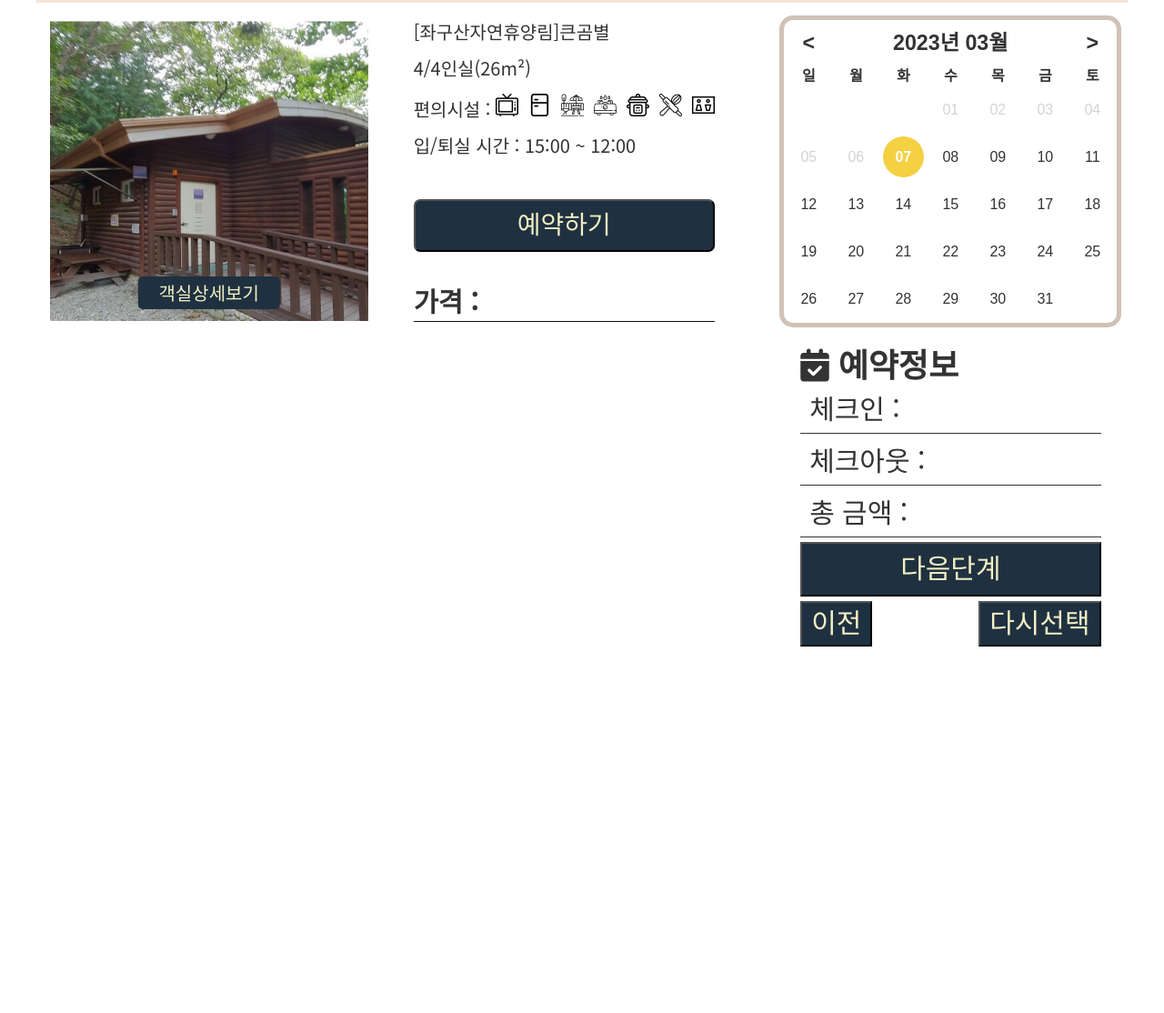
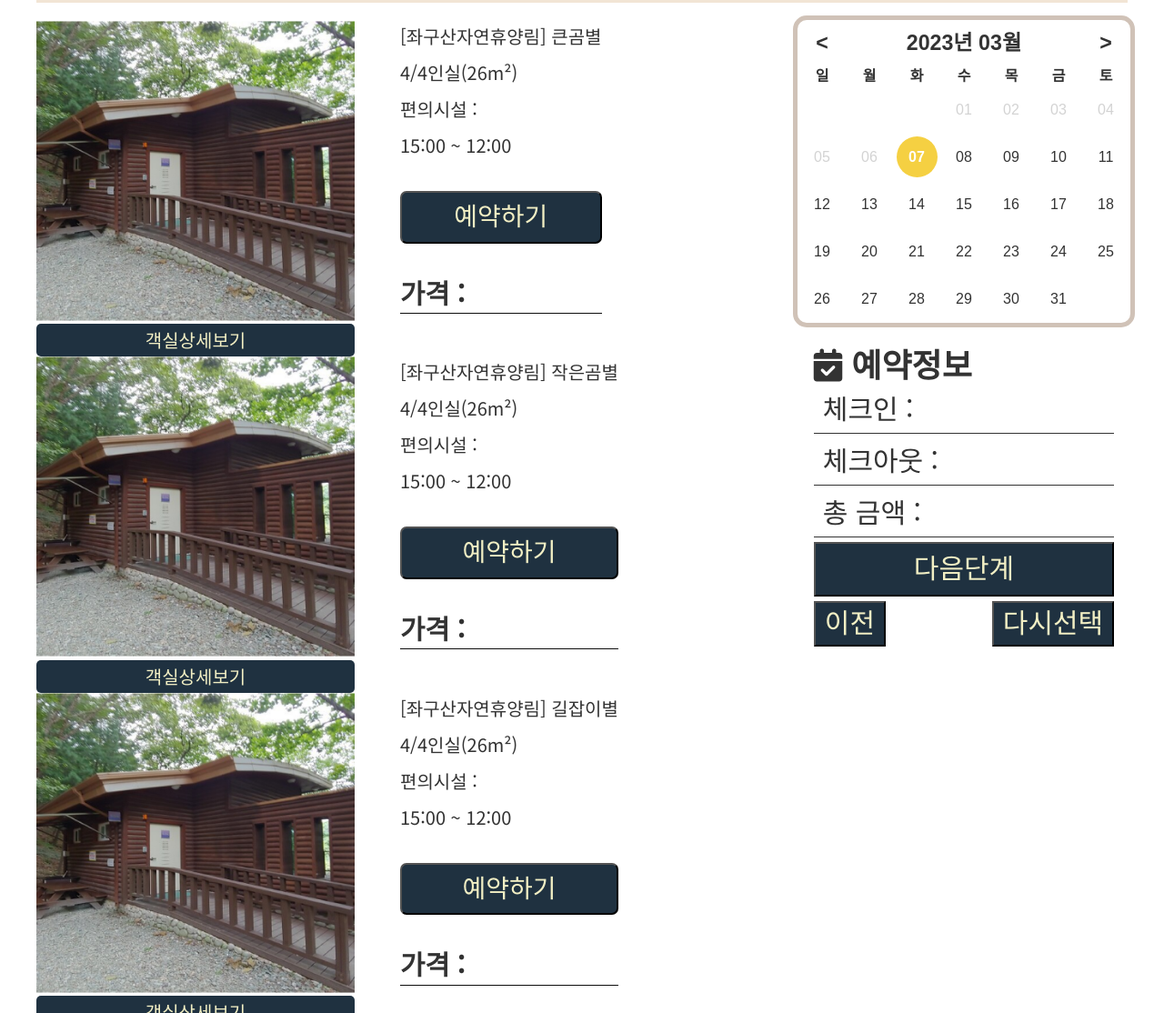
Before and after one commit to linaria03/jwagusan, a plain HTML site: page sub_booking.html in a window 1280 px wide. Shown: the part 361-1475 px from the top of the page at 91% size. Before the commit the page ends 1082 px from the top, so only its background shows below. Drawn offline with nearby package versions, Linux system fonts and the light colour scheme.

Commit message:
예약페이지 수정

```diff
--- a/css/sub_booking.css
+++ b/css/sub_booking.css
@@ -251,34 +251,40 @@ nav div:last-child {
     display: flex;
     flex-flow: row wrap;
     /* flex-direction: column; */
+    align-items: flex-start;
     padding-top: 20px;
+    /* margin-top: 20px; */
 }
-.roomImg {
+.roomImg  img{
     width: 350px;
     height: 330px;
-    background: url(/images/sub_booking/좌구산-4인실.png) no-repeat 0 0;
-    position: relative;
+    /* height: 100%; */
+    /* position: relative; */
+    /* object-fit: cover;
+    vertical-align: bottom; */
 }
-.roomImg > a {
+.roomImg  a {
     display: flex;
     justify-content: center;
     padding: 6px 23px;
     background: #1F3140;
     color: #F2EFC4;
-    position: absolute;
-    bottom: 4%;
-    left: 50%;
-    transform: translate(-50%, 0);
+    position: relative;
+    /* top: 63%;
+    left: 23%; */
+    /* transform: translate(-50%, 0); */
     border-radius: 5px;
     font-size: 1.25rem;
 
 }
-.detail {
+
+.detail{
     display: flex;
     flex-direction: column;
-    padding: 0 50px 0 50px;
+    padding: 5px 50px 0 50px;
     gap: 16px;
     font-size: 1.25rem;
+    justify-content: center;
 }
 .detail button {
     background: #1F3140;
@@ -288,21 +294,25 @@ nav div:last-child {
     font-size: 1.75rem;
     border-radius: 7px;
     cursor: pointer;
-    margin-top: 31px;
+    margin-top: 22px;
 }
 .detail h3 {
     border-bottom: 1px solid #0D0D0D;
     padding: 20px 0 5px 0;
     font-size: 1.85rem;
+    margin-bottom: 27px;
 }
 
 /* 예약정보 */
-.sec2 .reservation{
+.reservation{
     width: 30%;
     display: flex;
     flex-direction: column;
     align-items: center;
     position: sticky;
+    top: 0;
+    left: 0;
+    z-index: 10;
 
 }
 
@@ -357,18 +367,22 @@ nav div:last-child {
 .futureDay:hover {
     background: #eee;
 }
-
-.futureDay.choiceDay,
-.today.choiceDay {
+.choiceDay .futureDay{
     background: #0A174E;
     color: #fff;
     font-weight: 600;
     cursor: pointer;
     position: relative;
+    height: 45px;
+    width: 45px;
+    border-radius: 45px;
+    transition-duration: .2s;
+    margin: 2.5px;
+    text-align: center;
 }
 
 /* 달력 버튼 */
-.choiceDay:nth-of-type(1)::before{
+.choiceDay .futureDay:nth-of-type(0)::before{
     content: "체크인";
     position: absolute;
     /* display: flex; */
@@ -380,7 +394,7 @@ nav div:last-child {
     left: 17%;
     border-radius: 50%;
 }
-.choiceDay:nth-of-type(2)::before{
+.choiceDay:nth-of-type(1)::before{
     content: "체크아웃";
     position: absolute;
     /* display: flex; */
--- a/ex/js/sub_booking.js
+++ b/js/sub_booking.js
@@ -24,24 +24,11 @@ $(".menu").click(function () {
 // 💛공지사항버튼
 $(".chk button").click(function () {
   var tabindex = $(this).index();
-  console.log(tabindex);
+  // console.log(tabindex);
   $(this).addClass('on').siblings().removeClass('on');
   // $(".eventDate").eq(tabindex).addClass('on').siblings().removeClass('on');
 });
 $(".chk button").eq(0).trigger('click');
-
-//💛객실 데이터
-// $(".room").append("<img>");
-// let room = {
-//   single4 : {
-//     src : "/images/sub_booking/시설예약-객실사진.png",
-//     alt : "좌구산 휴양림 4인실",
-//   }
-// };
-
-// $(".room >img").attr({
-//   src: Object.values(single4)[0]
-// });
 
 
 //💛달력
@@ -99,21 +86,20 @@ function buildCalendar() {
 }
 
 // 날짜 선택
+
 function choiceDate(newDIV) {
-  var choiceDay=document.querySelectorAll(".choiceDay")
-
-  // if (document.getElementsByClassName("choiceDay")[0]) {                              // 기존에 선택한 날짜가 있으면
-  //   // document.getElementsByClassName("choiceDay")[0].classList.remove("choiceDay");  // 해당 날짜의 "choiceDay" class 제거
-
-  // }
-  if(document.getElementsByClassName("choiceDay")[1]){
+  var choiceDay = document.querySelectorAll(".choiceDay");
+  if (document.getElementsByClassName("choiceDay")[1]) {
 
     choiceDay.forEach((element) => {
       element.classList.remove('choiceDay');
     });
-  }
-  newDIV.classList.add("choiceDay");           // 선택된 날짜에 "choiceDay" class 추가
+  } //선택된 날짜 일괄 삭제
+  // newDIV.classList.add("choiceDay");           // 선택된 날짜에 "choiceDay" class 추가
+  newDIV.parentNode.classList.add("choiceDay");
+  console.log(choiceDay)
 }
+
 
 // 이전달 버튼 클릭
 function prevCalendar() {
@@ -134,3 +120,53 @@ function leftPad(value) {
   }
   return value;
 }
+
+
+//💛객실 json
+$.ajax({
+  type: "GET",
+  url: "js/sub_booking.json",
+  dataType: "json",
+  success: function (data) {
+    var elem = "";
+    $.each(data, function (index, obj) {
+      // this는 각 obj를 의미한다.
+      elem += `<div class="roomImg">`;
+      elem += `<img src='${this.img}' alt='${this.name}'>`;
+      elem += `<a>${this.link}</a>`;
+      elem += `</div>`;
+      elem += `<div class="detail">`;
+      elem += `<p>${this.name}</p>`;
+      elem += `<p>${this.people}</p>`;
+      elem += `<p>${this.option}</p>`;
+      elem += `<p>${this.time}</p>`;
+      elem += `<button>${this.button}</button>`;
+      elem += `<h3>${this.price}</h3>`;
+      elem += `</div>`;
+    });
+    $(".room").append(elem);
+  },
+  error: function (xhr) {
+    console.log(xhr.status + "/" + xhr.errorText);
+  }
+});
+
+
+    // function choiceDate(newDIV) {
+    //   var choiceDay = document.querySelectorAll(".choiceDay");
+    //   console.log(choiceDay)
+
+    //   // if (document.getElementsByClassName("choiceDay")[0]) {                              // 기존에 선택한 날짜가 있으면
+    //   //   // document.getElementsByClassName("choiceDay")[0].classList.remove("choiceDay");  // 해당 날짜의 "choiceDay" class 제거
+
+    //   // }
+    //   if (document.getElementsByClassName("choiceDay")[1]) {
+
+    //     choiceDay.forEach((element) => {
+    //       element.classList.remove('choiceDay');
+    //     });
+    //   } //선택된 날짜 일괄 삭제
+    //   newDIV.classList.add("choiceDay");           // 선택된 날짜에 "choiceDay" class 추가
+    // }
+
+// };
--- /dev/null
+++ b/js/sub_booking.json
@@ -0,0 +1,372 @@
+[
+  {
+    "img": "images/sub_booking/좌구산-4인실.png",
+    "link": "객실상세보기",
+    "name": "[좌구산자연휴양림] 큰곰별",
+    "people": "4/4인실(26m²)",
+    "option": "편의시설 :",
+    "time": "15:00 ~ 12:00",
+    "button": "예약하기",
+    "price": "가격 : "
+  },
+  {
+    "img": "images/sub_booking/좌구산-4인실.png",
+    "link": "객실상세보기",
+    "name": "[좌구산자연휴양림] 작은곰별",
+    "people": "4/4인실(26m²)",
+    "option": "편의시설 :",
+    "time": "15:00 ~ 12:00",
+    "button": "예약하기",
+    "price": "가격 : "
+  },
+  {
+    "img": "images/sub_booking/좌구산-4인실.png",
+    "link": "객실상세보기",
+    "name": "[좌구산자연휴양림] 길잡이별",
+    "people": "4/4인실(26m²)",
+    "option": "편의시설 :",
+    "time": "15:00 ~ 12:00",
+    "button": "예약하기",
+    "price": "가격 : "
+  },
+  {
+    "img": "images/sub_booking/좌구산-4인실.png",
+    "link": "객실상세보기",
+    "name": "[좌구산자연휴양림] 여우별",
+    "people": "4/4인실(26m²)",
+    "option": "편의시설 :",
+    "time": "15:00 ~ 12:00",
+    "button": "예약하기",
+    "price": "가격 : "
+  },
+  {
+    "img": "images/sub_booking/좌구산-8인실.png",
+    "link": "객실상세보기",
+    "name": "[좌구산자연휴양림] 붉은별",
+    "people": "8/8인실(46m²)",
+    "option": "편의시설 :",
+    "time": "15:00 ~ 12:00",
+    "button": "예약하기",
+    "price": "가격 : "
+  },
+  {
+    "img": "images/sub_booking/좌구산-8인실.png",
+    "link": "객실상세보기",
+    "name": "[좌구산자연휴양림] 새벽별",
+    "people": "8/8인실(46m²)",
+    "option": "편의시설 :",
+    "time": "15:00 ~ 12:00",
+    "button": "예약하기",
+    "price": "가격 : "
+  },
+  {
+    "img": "images/sub_booking/좌구산-12인실.png",
+    "link": "객실상세보기",
+    "name": "[좌구산자연휴양림] 별비별",
+    "people": "12/12인실(56m²)",
+    "option": "편의시설 :",
+    "time": "15:00 ~ 12:00",
+    "button": "예약하기",
+    "price": "가격 : "
+  },
+  {
+    "img": "images/sub_booking/좌구산-12인실.png",
+    "link": "객실상세보기",
+    "name": "[좌구산자연휴양림] 국자별",
+    "people": "12/12인실(56m²)",
+    "option": "편의시설 :",
+    "time": "15:00 ~ 12:00",
+    "button": "예약하기",
+    "price": "가격 : "
+  },
+  {
+    "img": "images/sub_booking/좌구산-12인실.png",
+    "link": "객실상세보기",
+    "name": "[좌구산자연휴양림] 미리내",
+    "people": "12/12인실(56m²)",
+    "option": "편의시설 :",
+    "time": "15:00 ~ 12:00",
+    "button": "예약하기",
+    "price": "가격 : "
+  },
+  {
+    "img": "images/sub_booking/좌구산-12인실.png",
+    "link": "객실상세보기",
+    "name": "[좌구산자연휴양림] 견우별",
+    "people": "12/12인실(56m²)",
+    "option": "편의시설 :",
+    "time": "15:00 ~ 12:00",
+    "button": "예약하기",
+    "price": "가격 : "
+  },
+  {
+    "img": "images/sub_booking/좌구산-15인실.png",
+    "link": "객실상세보기",
+    "name": "[좌구산자연휴양림] 들국화",
+    "people": "15/15인실(72m²)",
+    "option": "편의시설 :",
+    "time": "15:00 ~ 12:00",
+    "button": "예약하기",
+    "price": "가격 : "
+  },
+  {
+    "img": "images/sub_booking/좌구산-15인실.png",
+    "link": "객실상세보기",
+    "name": "[좌구산자연휴양림] 금계국",
+    "people": "15/15인실(72m²)",
+    "option": "편의시설 :",
+    "time": "15:00 ~ 12:00",
+    "button": "예약하기",
+    "price": "가격 : "
+  },
+  {
+    "img": "images/sub_booking/좌구산-15인실.png",
+    "link": "객실상세보기",
+    "name": "[좌구산자연휴양림] 인동초",
+    "people": "15/15인실(72m²)",
+    "option": "편의시설 :",
+    "time": "15:00 ~ 12:00",
+    "button": "예약하기",
+    "price": "가격 : "
+  },
+  {
+    "img": "images/sub_booking/좌구산-15인실.png",
+    "link": "객실상세보기",
+    "name": "[좌구산자연휴양림] 제비꽃",
+    "people": "15/15인실(72m²)",
+    "option": "편의시설 :",
+    "time": "15:00 ~ 12:00",
+    "button": "예약하기",
+    "price": "가격 : "
+  },
+  {
+    "img": "images/sub_booking/좌구산-연립동.png",
+    "link": "객실상세보기",
+    "name": "[좌구산자연휴양림] 물병자리(연립동)",
+    "people": "3/3인실(22m²)",
+    "option": "편의시설 :",
+    "time": "15:00 ~ 12:00",
+    "button": "예약하기",
+    "price": "가격 : "
+  },
+  {
+    "img": "images/sub_booking/좌구산-연립동.png",
+    "link": "객실상세보기",
+    "name": "[좌구산자연휴양림] 물고기자리(연립동)",
+    "people": "3/3인실(22m²)",
+    "option": "편의시설 :",
+    "time": "15:00 ~ 12:00",
+    "button": "예약하기",
+    "price": "가격 : "
+  },
+  {
+    "img": "images/sub_booking/좌구산-연립동.png",
+    "link": "객실상세보기",
+    "name": "[좌구산자연휴양림] 쌍둥이자리(연립동)",
+    "people": "3/3인실(22m²)",
+    "option": "편의시설 :",
+    "time": "15:00 ~ 12:00",
+    "button": "예약하기",
+    "price": "가격 : "
+  },
+  {
+    "img": "images/sub_booking/좌구산-연립동.png",
+    "link": "객실상세보기",
+    "name": "[좌구산자연휴양림] 쳐녀자리(연립동)",
+    "people": "3/3인실(22m²)",
+    "option": "편의시설 :",
+    "time": "15:00 ~ 12:00",
+    "button": "예약하기",
+    "price": "가격 : "
+  },
+  {
+    "img": "images/sub_booking/좌구산-연립동.png",
+    "link": "객실상세보기",
+    "name": "[좌구산자연휴양림] 양자리(연립동)",
+    "people": "4/4인실(21m²)",
+    "option": "편의시설 :",
+    "time": "15:00 ~ 12:00",
+    "button": "예약하기",
+    "price": "가격 : "
+  },
+  {
+    "img": "images/sub_booking/좌구산-연립동.png",
+    "link": "객실상세보기",
+    "name": "[좌구산자연휴양림] 황소자리(연립동)",
+    "people": "4/4인실(21m²)",
+    "option": "편의시설 :",
+    "time": "15:00 ~ 12:00",
+    "button": "예약하기",
+    "price": "가격 : "
+  },
+  {
+    "img": "images/sub_booking/좌구산-연립동.png",
+    "link": "객실상세보기",
+    "name": "[좌구산자연휴양림] 천칭자리(연립동)",
+    "people": "4/4인실(21m²)",
+    "option": "편의시설 :",
+    "time": "15:00 ~ 12:00",
+    "button": "예약하기",
+    "price": "가격 : "
+  },
+  {
+    "img": "images/sub_booking/좌구산-연립동.png",
+    "link": "객실상세보기",
+    "name": "[좌구산자연휴양림] 전갈자리(연립동)",
+    "people": "4/4인실(21m²)",
+    "option": "편의시설 :",
+    "time": "15:00 ~ 12:00",
+    "button": "예약하기",
+    "price": "가격 : "
+  },
+  {
+    "img": "images/sub_booking/좌구산-연립동.png",
+    "link": "객실상세보기",
+    "name": "[좌구산자연휴양림] 궁수자리(연립동)",
+    "people": "4/4인실(21m²)",
+    "option": "편의시설 :",
+    "time": "15:00 ~ 12:00",
+    "button": "예약하기",
+    "price": "가격 : "
+  },
+  {
+    "img": "images/sub_booking/좌구산-연립동.png",
+    "link": "객실상세보기",
+    "name": "[좌구산자연휴양림] 게자리(연립동)",
+    "people": "8/8인실(41m²)",
+    "option": "편의시설 :",
+    "time": "15:00 ~ 12:00",
+    "button": "예약하기",
+    "price": "가격 : "
+  },
+  {
+    "img": "images/sub_booking/좌구산-연립동.png",
+    "link": "객실상세보기",
+    "name": "[좌구산자연휴양림] 사자자리(연립동)",
+    "people": "3/3인실(22m²)",
+    "option": "편의시설 :",
+    "time": "15:00 ~ 12:00",
+    "button": "예약하기",
+    "price": "가격 : "
+  },
+  {
+    "img": "images/sub_booking/좌구산-병영하우스.png",
+    "link": "객실상세보기",
+    "name": "[좌구산자연휴양림] 현무(병영하우스)",
+    "people": "10/10인실(43m²)",
+    "option": "편의시설 :",
+    "time": "15:00 ~ 12:00",
+    "button": "예약하기",
+    "price": "가격 : "
+  },
+  {
+    "img": "images/sub_booking/좌구산-병영하우스.png",
+    "link": "객실상세보기",
+    "name": "[좌구산자연휴양림] 주작(병영하우스)",
+    "people": "10/10인실(43m²)",
+    "option": "편의시설 :",
+    "time": "15:00 ~ 12:00",
+    "button": "예약하기",
+    "price": "가격 : "
+  },
+  {
+    "img": "images/sub_booking/좌구산-병영하우스.png",
+    "link": "객실상세보기",
+    "name": "[좌구산자연휴양림] 청룡(병영하우스)",
+    "people": "10/10인실(43m²)",
+    "option": "편의시설 :",
+    "time": "15:00 ~ 12:00",
+    "button": "예약하기",
+    "price": "가격 : "
+  },
+  {
+    "img": "images/sub_booking/좌구산-병영하우스.png",
+    "link": "객실상세보기",
+    "name": "[좌구산자연휴양림] 백호(병영하우스)",
+    "people": "10/10인실(43m²)",
+    "option": "편의시설 :",
+    "time": "15:00 ~ 12:00",
+    "button": "예약하기",
+    "price": "가격 : "
+  },
+  {
+    "img": "images/sub_booking/좌구산-율리휴양촌.png",
+    "link": "객실상세보기",
+    "name": "[좌구산자연휴양림] 금낭화(율리휴양촌)",
+    "people": "6/6인실(32m²)",
+    "option": "편의시설 :",
+    "time": "15:00 ~ 12:00",
+    "button": "예약하기",
+    "price": "가격 : "
+  },
+  {
+    "img": "images/sub_booking/좌구산-율리휴양촌.png",
+    "link": "객실상세보기",
+    "name": "[좌구산자연휴양림] 초롱꽃(율리휴양촌)",
+    "people": "10/10인실(44m²)",
+    "option": "편의시설 :",
+    "time": "15:00 ~ 12:00",
+    "button": "예약하기",
+    "price": "가격 : "
+  },
+  {
+    "img": "images/sub_booking/좌구산-율리휴양촌.png",
+    "link": "객실상세보기",
+    "name": "[좌구산자연휴양림] 솔붓꽃(율리휴양촌)",
+    "people": "10/10인실(44m²)",
+    "option": "편의시설 :",
+    "time": "15:00 ~ 12:00",
+    "button": "예약하기",
+    "price": "가격 : "
+  },
+  {
+    "img": "images/sub_booking/좌구산-율리휴양촌.png",
+    "link": "객실상세보기",
+    "name": "[좌구산자연휴양림] 은난초(율리휴양촌)",
+    "people": "14/14인실(51m²)",
+    "option": "편의시설 :",
+    "time": "15:00 ~ 12:00",
+    "button": "예약하기",
+    "price": "가격 : "
+  },
+  {
+    "img": "images/sub_booking/좌구산-초정.png",
+    "link": "객실상세보기",
+    "name": "[좌구산자연휴양림] 백곡김득신(율리휴양촌)",
+    "people": "4/4인실(26m²)",
+    "option": "편의시설 :",
+    "time": "15:00 ~ 12:00",
+    "button": "예약하기",
+    "price": "가격 : "
+  },
+  {
+    "img": "images/sub_booking/좌구산-초정.png",
+    "link": "객실상세보기",
+    "name": "[좌구산자연휴양림] 남봉김치(율리휴양촌)",
+    "people": "10/10인실(48m²)",
+    "option": "편의시설 :",
+    "time": "15:00 ~ 12:00",
+    "button": "예약하기",
+    "price": "가격 : "
+  },
+  {
+    "img": "images/sub_booking/좌구산-초정.png",
+    "link": "객실상세보기",
+    "name": "[좌구산자연휴양림] 억만재(율리휴양촌)",
+    "people": "15/15인실(65m²)",
+    "option": "편의시설 :",
+    "time": "15:00 ~ 12:00",
+    "button": "예약하기",
+    "price": "가격 : "
+  },
+  {
+    "img": "images/sub_booking/좌구산-초정.png",
+    "link": "객실상세보기",
+    "name": "[좌구산자연휴양림] 충무공김시민(율리휴양촌)",
+    "people": "18/18인실(81m²)",
+    "option": "편의시설 :",
+    "time": "15:00 ~ 12:00",
+    "button": "예약하기",
+    "price": "가격 : "
+  }
+]
--- a/sub_booking.html
+++ b/sub_booking.html
@@ -170,22 +170,23 @@
         <!-- 객실 -->
         <article>
             <div class="room">
-                <div class="roomImg">
-                <a href="#">객실상세보기</a>
-                </div>
-                <div class="detail">
-                    <p>[좌구산자연휴양림]큰곰별</p>
+                <!-- <div class="roomImg"> -->
+                    <!-- <img src="/images/sub_booking/좌구산-4인실.png" alt="">
+                    <a href="#">객실상세보기</a> -->
+                <!-- </div> -->
+                <!-- <div class="detail"> -->
+                    <!-- <p>[좌구산자연휴양림]큰곰별</p>
                     <p>4/4인실(26m²)</p>
                     <p>편의시설 :
                         <img src="/images/sub_booking/편의시설icon.png" alt>
                     </p>
                     <p>입/퇴실 시간 : 15:00 ~ 12:00</p>
                     <button>예약하기</button>
-                    <h3>가격 : </h3>
-                </div>
+                    <h3>가격 : </h3> -->
+                <!-- </div> -->
             </div>
         </article>
-         <!-- 예약정보-->
+        <!-- 예약정보-->
         <article class="reservation">
             <!-- 달력 -->
             <div>
@@ -193,7 +194,7 @@
                     <thead>
                         <tr>
                             <td onClick="prevCalendar();" style="cursor:pointer;">&#60;</td>
-                            <td colspan="5">
+                            <td colspan="5" id="yyyymm">
                                 <span id="calYear"></span>년
                                 <span id="calMonth"></span>월
                             </td>
@@ -220,13 +221,15 @@
                 <p>총 금액 : </p>
                 <button class="buttNext">다음단계</button>
                 <div class="buttRetrun">
-                    <button >이전</button>
+                    <button>이전</button>
                     <button>다시선택</button>
                 </div>
             </div>
         </article>
     </section>
-<!-- 예약확인 -->
+    <!-- 예약확인 -->
+
+
 
 
     <!-- swiper-slide js    -->
@@ -234,7 +237,7 @@
     <!-- jquery -->
     <script src="https://cdnjs.cloudflare.com/ajax/libs/jquery/3.6.3/jquery.min.js"></script>
     <!-- jwagusan javascript -->
-    <script src="/ex/js/sub_booking.js"></script>
+    <script src="/js/sub_booking.js"></script>
 </body>
 
 </html>
```
Also changed, not shown: images/sub_booking/좌구산-12인실.png (added), images/sub_booking/좌구산-15인실.png (added), images/sub_booking/좌구산-8인실.png (added), images/sub_booking/좌구산-병영하우스.png (added), images/sub_booking/좌구산-연립동.png (added), images/sub_booking/좌구산-율리휴양촌.png (added), images/sub_booking/좌구산-초정.png (added).
